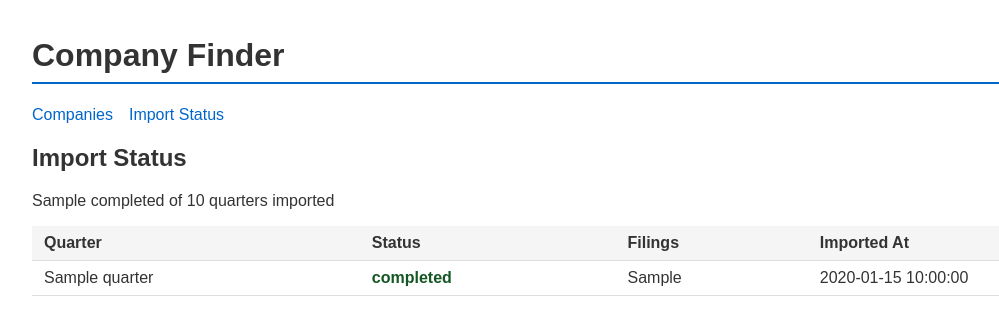
After one commit to colonoh/company_finder, a FastAPI app: template templates/status.html in a window 1280 px wide. The commit adds this page. Shown: the top 335 px of the page, without its empty margins (8-1007 px from the left). Run offline with FastAPI, Linux system fonts and the light colour scheme; the template is opened without the code that fills it: most values are stand-ins (such as "Sample title", 1, 10 or a date in 2020).

Commit message:
feat: import status page at /status
Shows all import_runs with quarter, status, filing count, and timestamp.
Adds nav links to base template.

Co-Authored-By: Claude Sonnet 4.6 <noreply@anthropic.com>

```diff
--- a/app.py
+++ b/app.py
@@ -39,6 +39,22 @@ def annotate(cik: str, interest_level: int = Form(...)):
     return RedirectResponse(url="/", status_code=303)
 
 
+@app.get("/status", response_class=HTMLResponse)
+def import_status(request: Request):
+    with db.get_connection() as conn:
+        runs = conn.execute(
+            "SELECT quarter, status, filings_processed, imported_at FROM import_runs ORDER BY quarter DESC"
+        ).fetchall()
+    total_quarters = 20
+    completed = sum(1 for r in runs if r["status"] == "completed")
+    in_progress = completed < total_quarters
+    return templates.TemplateResponse(
+        request,
+        "status.html",
+        {"runs": runs, "completed": completed, "total": total_quarters, "in_progress": in_progress},
+    )
+
+
 @app.get("/companies/{cik}", response_class=HTMLResponse)
 def company_detail(request: Request, cik: str):
     with db.get_connection() as conn:
--- a/templates/base.html
+++ b/templates/base.html
@@ -21,10 +21,15 @@
     a:hover { text-decoration: underline; }
     button { cursor: pointer; padding: 2px 8px; }
     .action-form { display: inline; }
+    .status-completed { color: #155724; font-weight: 600; }
+    .status-failed { color: #721c24; font-weight: 600; }
+    nav { margin-bottom: 1rem; }
+    nav a { margin-right: 1rem; }
   </style>
 </head>
 <body>
   <h1>Company Finder</h1>
+  <nav><a href="/">Companies</a><a href="/status">Import Status</a></nav>
   {% block content %}{% endblock %}
 </body>
 </html>
--- /dev/null
+++ b/templates/status.html
@@ -0,0 +1,30 @@
+{% extends "base.html" %}
+{% block content %}
+<h2>Import Status</h2>
+<p>{{ completed }} of {{ total }} quarters imported
+  {% if in_progress %} — <strong>import running</strong>{% endif %}
+</p>
+
+<table>
+  <thead>
+    <tr>
+      <th>Quarter</th>
+      <th>Status</th>
+      <th>Filings</th>
+      <th>Imported At</th>
+    </tr>
+  </thead>
+  <tbody>
+  {% for row in runs %}
+    <tr>
+      <td>{{ row.quarter }}</td>
+      <td><span class="status-{{ row.status }}">{{ row.status }}</span></td>
+      <td>{{ row.filings_processed }}</td>
+      <td>{{ row.imported_at }}</td>
+    </tr>
+  {% else %}
+    <tr><td colspan="4" style="text-align:center;color:#888">No imports yet.</td></tr>
+  {% endfor %}
+  </tbody>
+</table>
+{% endblock %}
```
